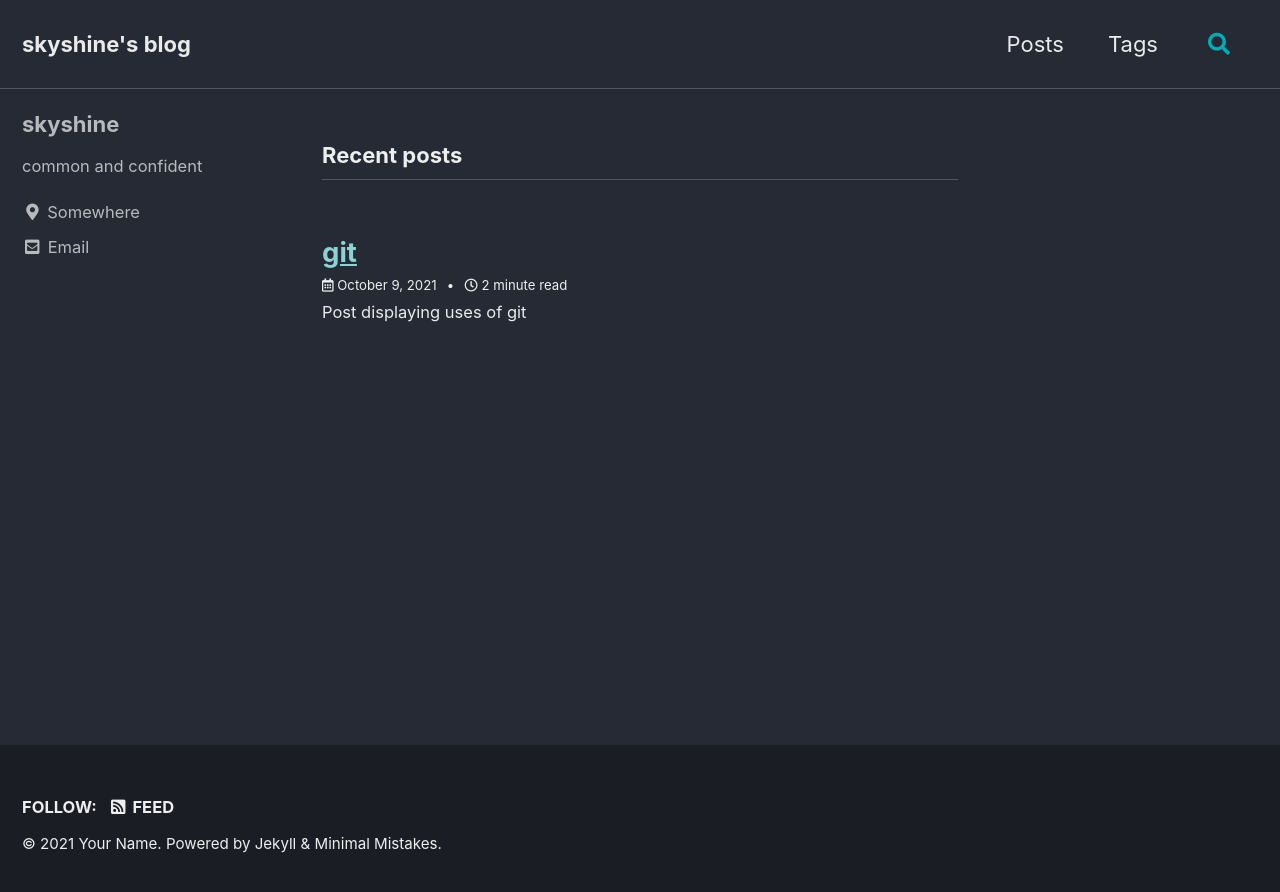
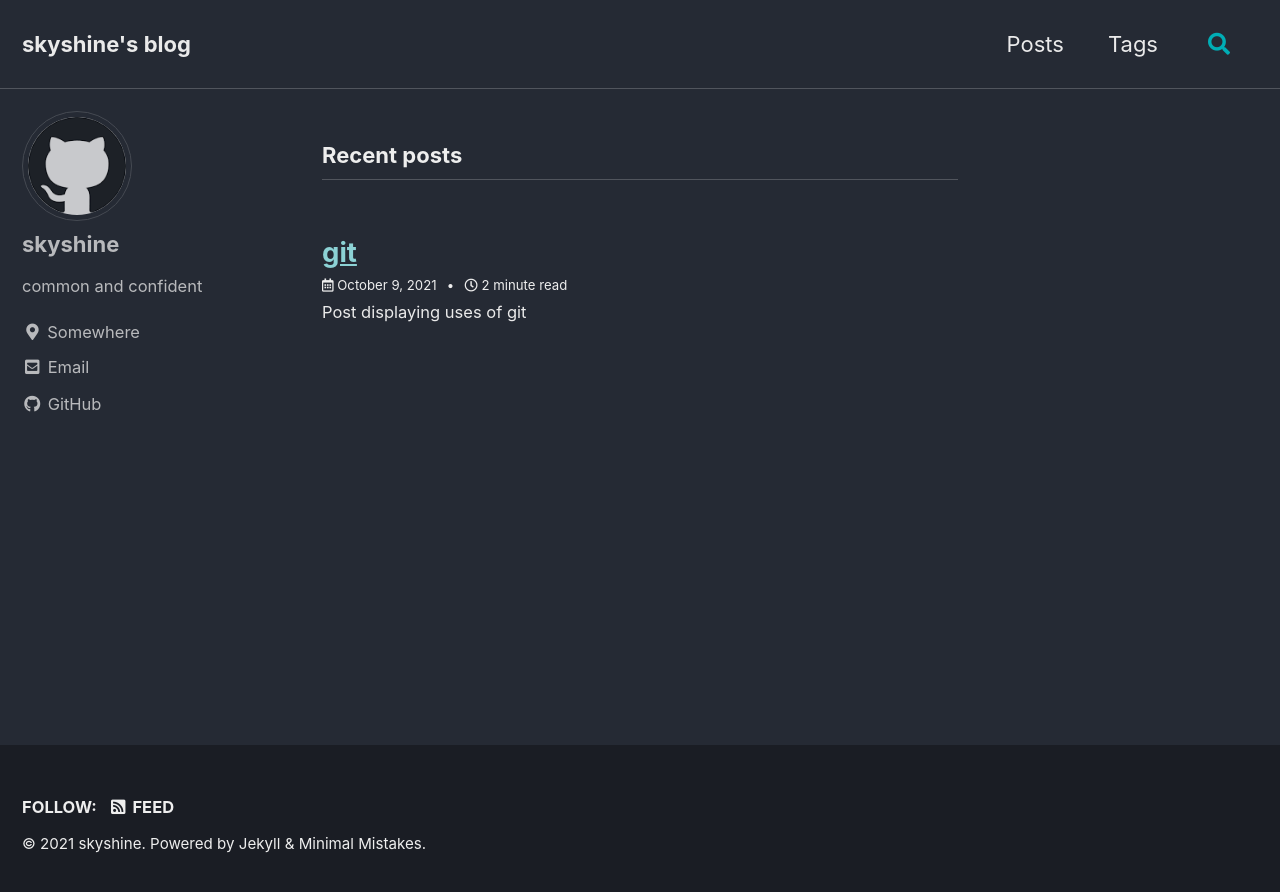
Before and after one commit to sky-shine/sky-shine.github.io, a Jekyll site: the page built from index.html, in a window 1280 px wide. Shown: the top 892 px of the page. Built offline with Jekyll 4.4.1, drawn with Linux system fonts in a browser that asks for light colours; cached includes are drawn as plain includes; the list of posts is cut into pages by our own code.

Commit message:
fix toc and author profile

```diff
--- a/_config.yml
+++ b/_config.yml
@@ -19,7 +19,7 @@ locale                   : "en-US"
 title                    : "skyshine's blog"
 title_separator          : "-"
 subtitle                 : # site tagline that appears below site title in masthead
-name                     : "Your Name"
+name                     : "skyshine"
 description              : "An amazing website."
 url                      : # the base hostname & protocol for your site e.g. "https://mmistakes.github.io"
 baseurl                  : # the subpath of your site, e.g. "/blog"
@@ -102,14 +102,14 @@ analytics:
 # Site Author
 author:
   name             : "skyshine"
-  avatar           : #"/assets/images/jun711.jpg" # path of avatar image, e.g. "/assets/images/bio-photo.jpg"
+  avatar           : "/assets/images/test.png" # path of avatar image, e.g. "/assets/images/bio-photo.jpg"
   bio              : "common and confident"
   location         : "Somewhere"
   email            :
   links:
     - label: "Email"
       icon: "fas fa-fw fa-envelope-square"
-      url: "mailto:your.name@email.com"
+      url: "mailto:skyshine_xzy@outlook.com"
       # url: "mailto:your.name@email.com"
     - label: "Website"
       icon: "fas fa-fw fa-link"
@@ -122,7 +122,7 @@ author:
       # url: "https://facebook.com/"
     - label: "GitHub"
       icon: "fab fa-fw fa-github"
-      # url: "https://github.com/"
+      url: "https://github.com/sky-shine"
     - label: "Instagram"
       icon: "fab fa-fw fa-instagram"
       # url: "https://instagram.com/"
@@ -287,6 +287,7 @@ defaults:
       read_time: true
       show_date: true
       toc: true
+      toc_sticky: true
       toc_label: 'Menu'
       toc_icon: 'paperclip'
       comments: false # true
```
Also changed, not shown: assets/images/test.png (added).
